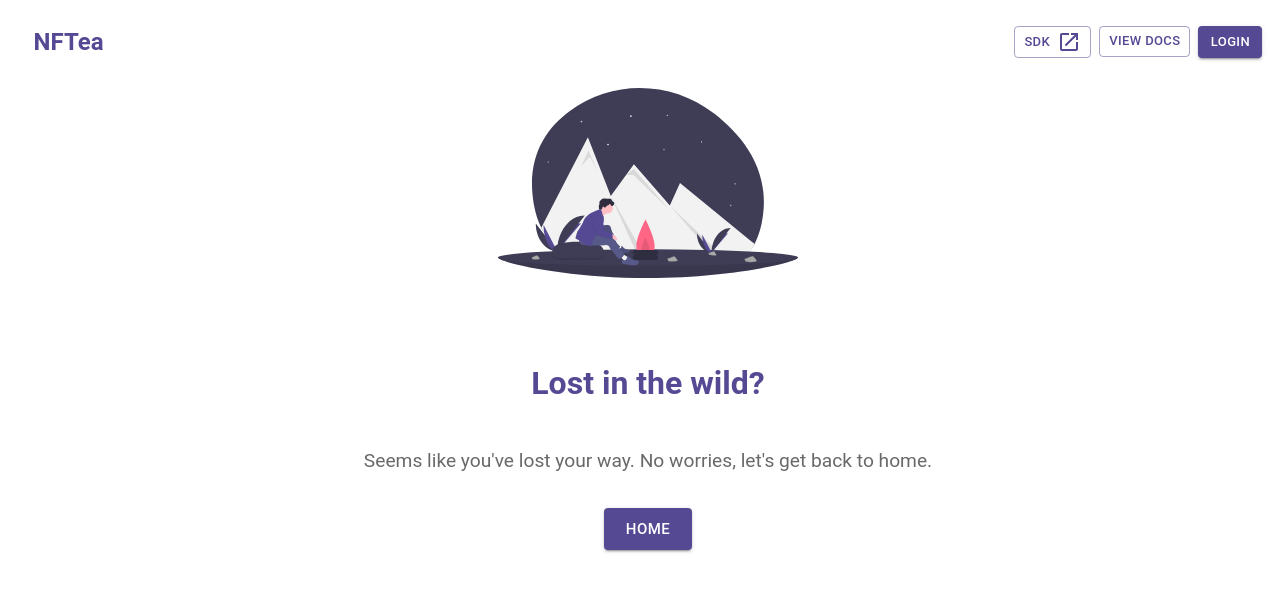
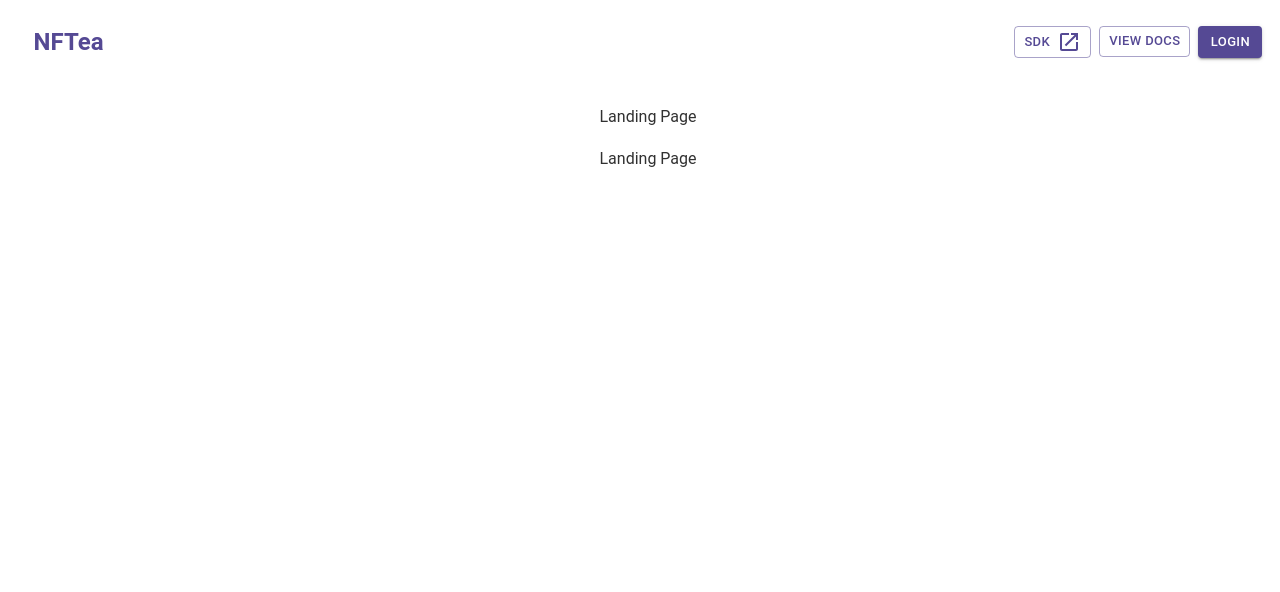
Before and after one commit to adarsh177/NFTea, a React (Create React App) app: page /test in a window 1280 px wide. Shown: the top 592 px of the page. Built offline with nearby package versions, Linux system fonts and the light colour scheme.

Commit message:
Test Page added

```diff
--- a/src/App.js
+++ b/src/App.js
@@ -4,6 +4,7 @@ import { useSelector } from 'react-redux';
 import { Routes, Route } from 'react-router-dom';
 import Error404Page from './app/components/containers/Error404Page';
 import LandingPage from './app/components/containers/LandingPage';
+import Test from './app/components/containers/Test'
 import AlertModal from './app/components/reusable/modals/AlertModal';
 import ConfirmModal from './app/components/reusable/modals/ConfirmModal';
 import Loading from './app/components/reusable/others/Loading';
@@ -28,6 +29,7 @@ const App = () => {
 
 			{/* Router */}
 			<Routes>
+				<Route path="/test" element={<Test />} />
 				<Route path="/" element={<LandingPage />} />
 				<Route path="*" element={<Error404Page />} />
 			</Routes>
--- /dev/null
+++ b/src/app/components/containers/Test.js
@@ -0,0 +1,10 @@
+import { useState } from 'react';
+import TestUI from '../presentational/Test';
+
+const Test = () => {
+	const [showModal, setShowModal] = useState(false);
+
+	return <TestUI showModal={showModal} setShowModal={setShowModal} />;
+};
+
+export default Test;
--- /dev/null
+++ b/src/app/components/presentational/Test.jsx
@@ -0,0 +1,48 @@
+import React from 'react';
+import { Button } from '@mui/material';
+import { useDispatch } from 'react-redux';
+import Modal from '../reusable/atom/Modal';
+import { showLoader } from '../../store/actionCreators';
+
+const TestUI = (props) => {
+	const [arr, setArr] = React.useState([...new Array(2)]);
+	const dispatch = useDispatch();
+
+	const toggleLoader = () => {
+		dispatch(showLoader(true));
+		setTimeout(() => {
+			dispatch(showLoader(false));
+		}, 20000);
+	};
+
+	return (
+		<React.Fragment>
+			<div className="fullbody">
+				<center>
+					{arr.map(() => (
+						<p onClick={() => toggleLoader()}>Landing Page</p>
+					))}
+				</center>
+
+				{props.showModal ? (
+					<Modal
+						title={'Hello'}
+						toggler={() => props.setShowModal((v) => !v)}
+						footer={
+							<React.Fragment>
+								<Button>Save</Button>
+							</React.Fragment>
+						}
+					>
+						<p>Hello Content</p>
+						{arr.map(() => (
+							<p onClick={() => setArr(null)}>Landing Page</p>
+						))}
+					</Modal>
+				) : null}
+			</div>
+		</React.Fragment>
+	);
+};
+
+export default TestUI;
```
